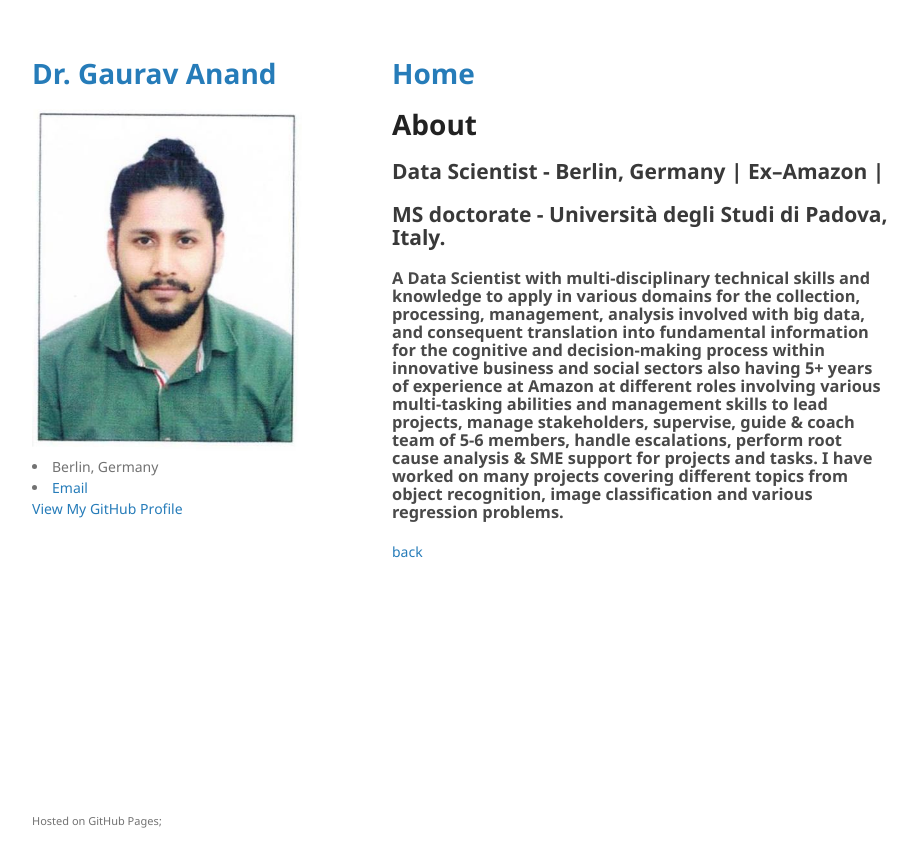
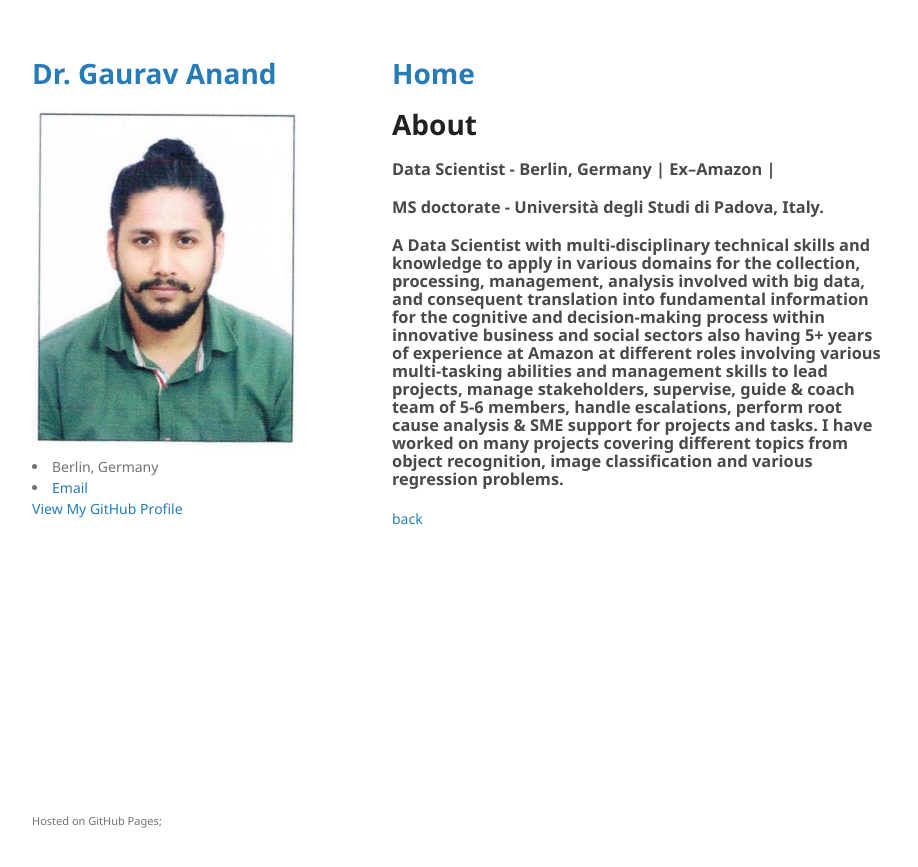
Before and after one commit to anandgrv/anandgrv.github.io, a Jekyll site: the page built from about.md, in a window 1280 px wide. Shown: the top 867 px of the page, without its empty margins (178-1096 px from the left). Built offline with Jekyll 4.4.1, drawn with Linux system fonts in a browser that asks for light colours; our own code applies the rules of GitHub Pages for plain Markdown files.

```diff
--- a/about.md
+++ b/about.md
@@ -6,8 +6,8 @@ layout: default
 
 # About
 
-## Data Scientist - Berlin, Germany | Ex–Amazon |
-## MS doctorate - Università degli Studi di Padova, Italy.
+### Data Scientist - Berlin, Germany | Ex–Amazon |
+### MS doctorate - Università degli Studi di Padova, Italy.
 
 ### A Data Scientist with multi-disciplinary technical skills and knowledge to apply in various domains for the collection, processing, management, analysis involved with big data, and consequent translation into fundamental information for the cognitive and decision-making process within innovative business and social sectors also having 5+ years of experience at Amazon at different roles involving various multi-tasking abilities and management skills to lead projects, manage stakeholders, supervise, guide & coach team of 5-6 members, handle escalations, perform root cause analysis & SME support for projects and tasks. I have worked on many projects covering different topics from object recognition, image classification and various regression problems.
 
```
